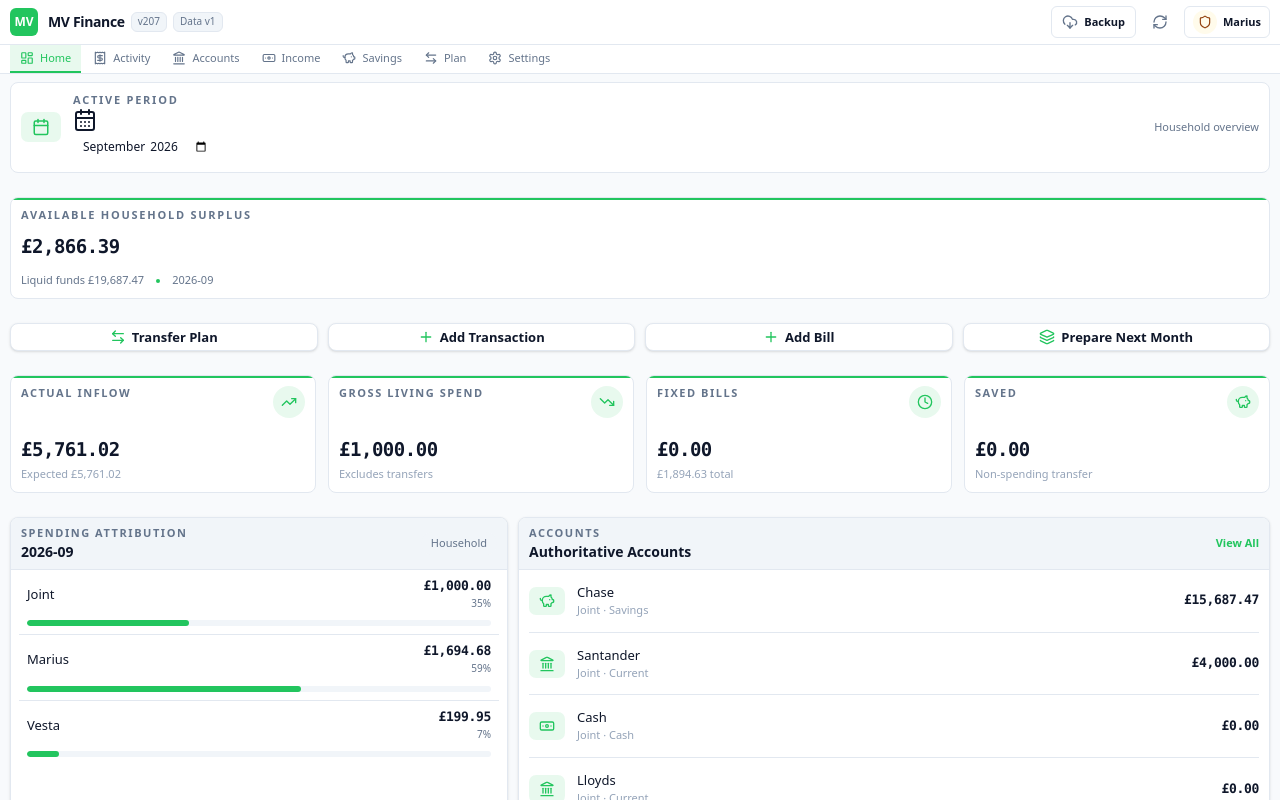
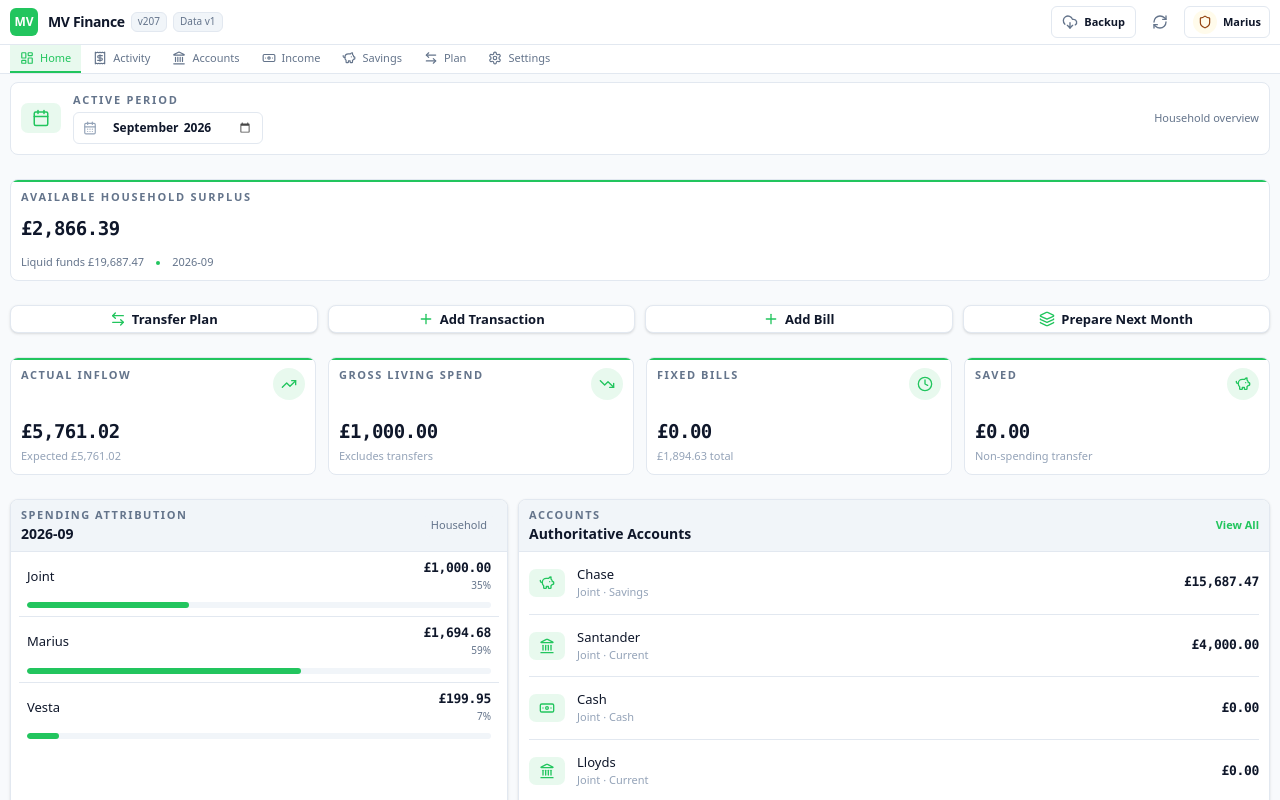
Before and after one commit to backtonemesis-cpu/MV, a React (Vite) app: page / in a window 1280 px wide. Shown: the top 800 px of the page. Built offline with nearby package versions, Linux system fonts and the light colour scheme.

Commit message:
Unify month and date picker styling

```diff
--- a/src/index.css
+++ b/src/index.css
@@ -3027,3 +3027,110 @@ html[data-theme] button.bg-white:hover {
     min-width: 92px;
   }
 }
+
+
+/* ==========================================================================
+   SHARED MONTH + DATE PICKER SYSTEM
+   ========================================================================== */
+.mv-month-picker {
+  position: relative;
+  display: inline-flex;
+  width: 190px;
+  max-width: 100%;
+  min-width: 0;
+  height: 32px;
+  align-items: center;
+  gap: 6px;
+  border: 1px solid var(--border);
+  border-radius: 6px;
+  background: var(--field);
+  color: var(--text);
+  transition: border-color 130ms ease, background-color 130ms ease, box-shadow 130ms ease;
+}
+
+.mv-month-picker.is-fluid {
+  width: 100%;
+}
+
+.mv-month-picker:focus-within {
+  border-color: var(--primary);
+  box-shadow: 0 0 0 2px var(--primary-light);
+}
+
+.mv-month-picker-icon {
+  width: 14px;
+  height: 14px;
+  flex: 0 0 14px;
+  margin-left: 9px;
+  color: var(--text-subtle);
+  pointer-events: none;
+}
+
+.mv-month-picker-input {
+  width: 100%;
+  min-width: 0;
+  height: 30px !important;
+  min-height: 30px !important;
+  border: 0 !important;
+  border-radius: 5px !important;
+  padding: 5px 8px 5px 0 !important;
+  background: transparent !important;
+  color: var(--text) !important;
+  font-size: 13px !important;
+  font-weight: 600;
+  line-height: 1.2 !important;
+  outline: none !important;
+  box-shadow: none !important;
+  cursor: pointer;
+}
+
+.mv-density-root input[type="date"],
+.mv-density-root input[type="month"]:not(.mv-month-picker-input) {
+  min-height: 32px !important;
+  height: 32px !important;
+  border: 1px solid var(--border) !important;
+  border-radius: 6px !important;
+  padding: 6px 10px !important;
+  background: var(--field) !important;
+  color: var(--text) !important;
+  font-size: 13px !important;
+  font-weight: 500;
+  line-height: 1.2 !important;
+  box-shadow: none !important;
+}
+
+.mv-density-root input[type="date"]:focus,
+.mv-density-root input[type="month"]:not(.mv-month-picker-input):focus {
+  border-color: var(--primary) !important;
+  outline: none !important;
+  box-shadow: 0 0 0 2px var(--primary-light) !important;
+}
+
+.mv-density-root input[type="date"]::-webkit-calendar-picker-indicator,
+.mv-density-root input[type="month"]::-webkit-calendar-picker-indicator {
+  cursor: pointer;
+  opacity: 0.72;
+}
+
+.mv-density-root input[type="date"]:hover::-webkit-calendar-picker-indicator,
+.mv-density-root input[type="month"]:hover::-webkit-calendar-picker-indicator {
+  opacity: 1;
+}
+
+@media (max-width: 640px) {
+  .mv-month-picker {
+    width: 100%;
+    height: 40px;
+  }
+
+  .mv-month-picker-input {
+    height: 38px !important;
+    min-height: 38px !important;
+  }
+
+  .mv-density-root input[type="date"],
+  .mv-density-root input[type="month"]:not(.mv-month-picker-input) {
+    height: 40px !important;
+    min-height: 40px !important;
+  }
+}
```
